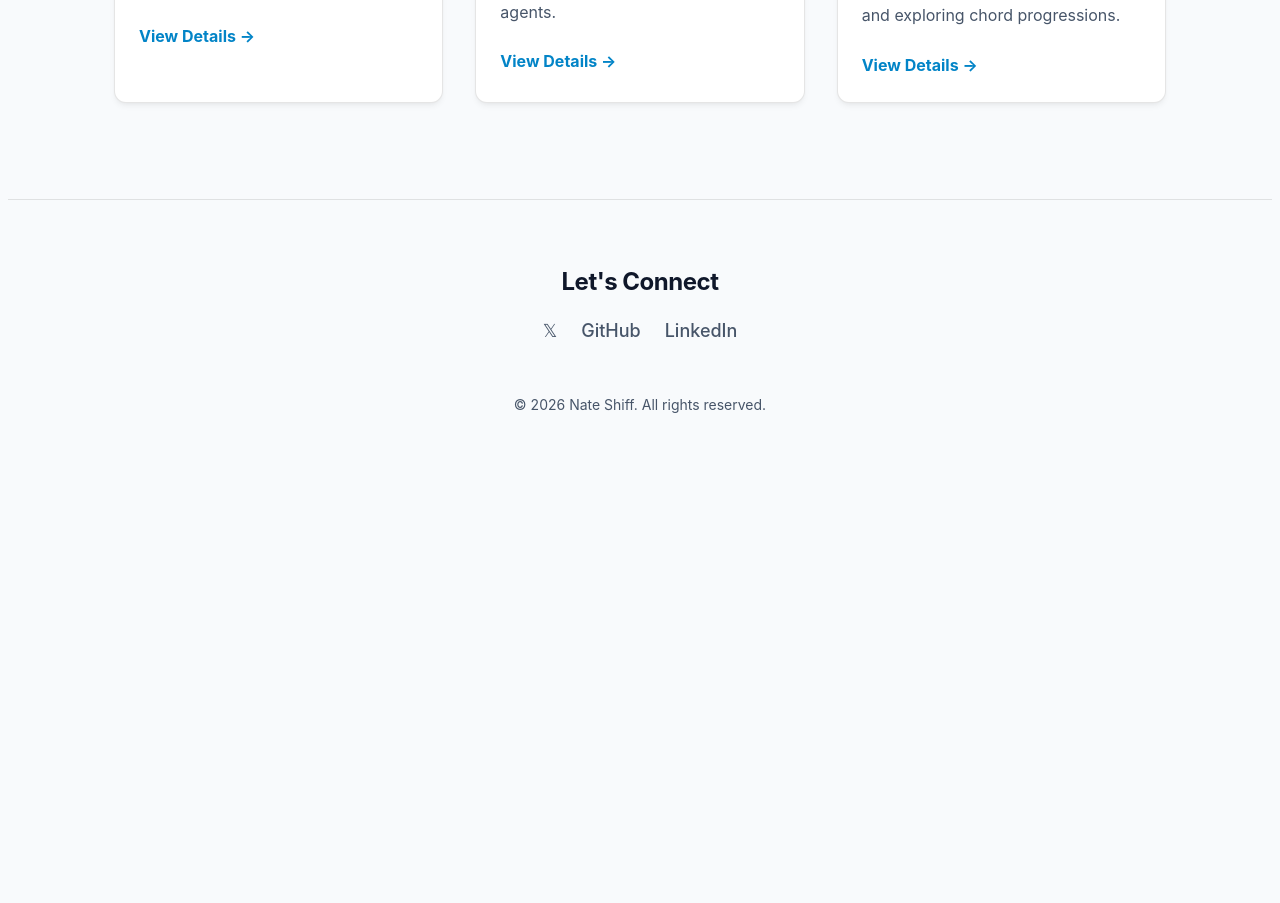
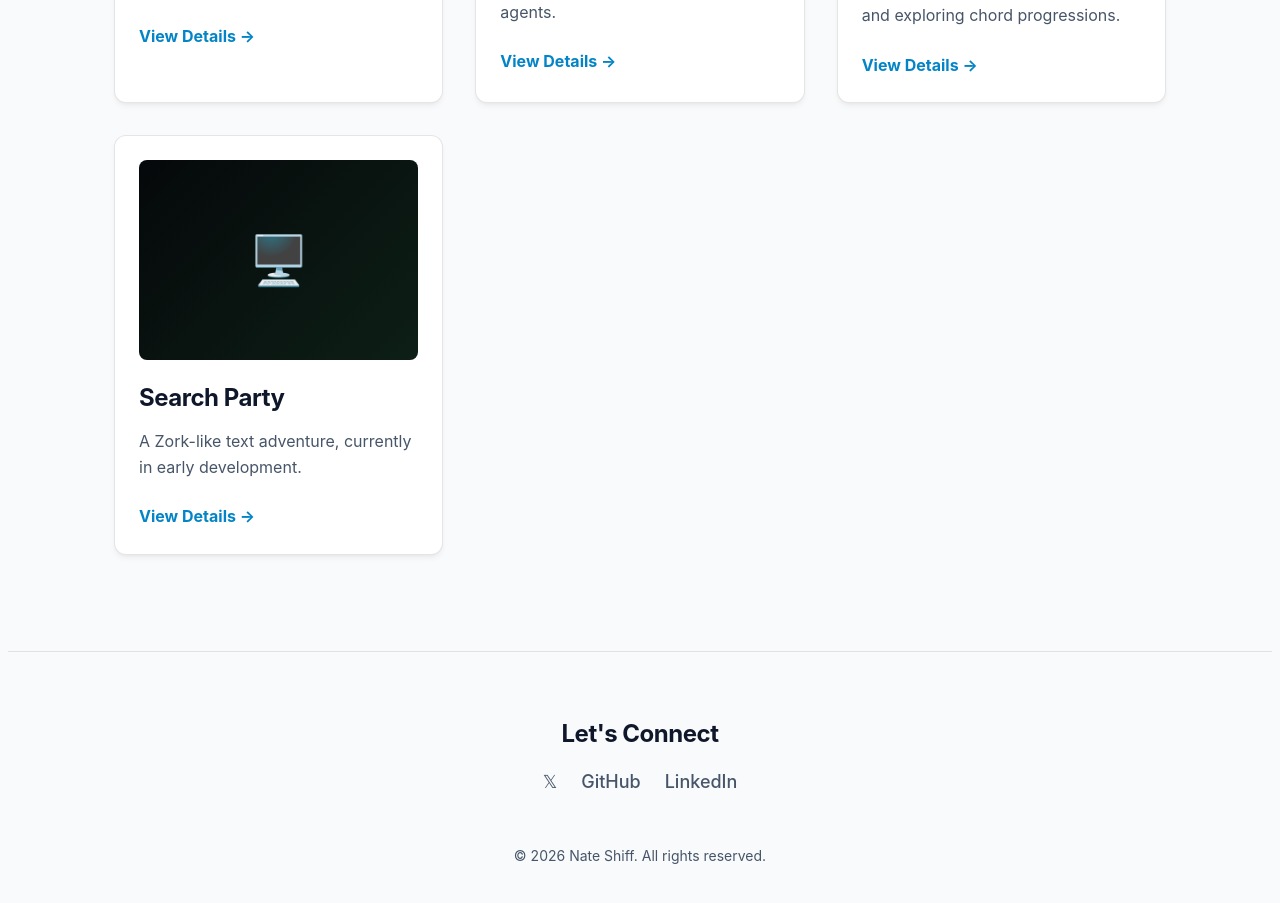
Before and after one commit to nshiff/nate-portfolio, a React (Vite) app: page / in a window 1280 px wide. Shown: the part 4300-5203 px from the top of the page. Before the commit the page ends 4772 px from the top, so only its background shows below. Built offline with nearby package versions, Linux system fonts and the light colour scheme.

Commit message:
feat: wip Search Party, a Zorklike game

```diff
--- /dev/null
+++ b/public/demo/zork-roguelike/index.html
@@ -0,0 +1,21 @@
+<!DOCTYPE html>
+<html lang="en">
+
+<head>
+  <meta charset="UTF-8">
+  <meta name="viewport" content="width=device-width, initial-scale=1.0">
+  <title>Search Party</title>
+  <style>
+    body {
+      border: 2px dashed red;
+    }
+  </style>
+</head>
+
+<body>
+  <p>hello, Search Party</p>
+
+  <script src="game.js"></script>
+</body>
+
+</html>
--- a/src/App.tsx
+++ b/src/App.tsx
@@ -24,6 +24,7 @@ import { Project15 } from './pages/Project15';
 import { Project16 } from './pages/Project16';
 import { Project18 } from './pages/Project18';
 import { Project19 } from './pages/Project19';
+import { Project20 } from './pages/Project20';
 import { ThemeProvider } from './components/theme-provider';
 import { ThemeToggle } from './components/ThemeToggle';
 
@@ -156,6 +157,10 @@ const router = createBrowserRouter([
         path: "/project/19",
         element: <Project19 />,
       },
+      {
+        path: "/project/20",
+        element: <Project20 />,
+      },
     ],
   },
 ]);
--- a/src/data/projects.ts
+++ b/src/data/projects.ts
@@ -165,6 +165,14 @@ export const projects: Project[] = [
     background: 'linear-gradient(135deg, #0F1115 0%, #1e2a24 100%)',
     category: 'Mathematics',
   },
+  {
+    id: '20',
+    title: 'Search Party',
+    description: 'A Zork-like text adventure, currently in early development.',
+    emoji: '🖥️',
+    background: 'linear-gradient(135deg, #05080a 0%, #0d1f16 100%)',
+    category: 'Miscellaneous',
+  },
 ];
 
 export const featuredProjects = projects.filter((p) => p.featured);
--- a/src/index.css
+++ b/src/index.css
@@ -173,6 +173,16 @@ section {
   }
 }
 
+.viz-container-20 {
+  height: 60vh;
+}
+
+@media (min-width: 768px) {
+  .viz-container-20 {
+    min-height: 500px;
+  }
+}
+
 /* Card Interior Components */
 .card-link {
   display: block;
--- /dev/null
+++ b/src/pages/Project20.tsx
@@ -0,0 +1,51 @@
+import { Link } from 'react-router';
+
+export function Project20() {
+    return (
+        <main style={{ flex: 1, padding: '2rem 0' }}>
+            <div className="container">
+                <Link to="/" style={{ display: 'inline-block', marginBottom: '2rem', color: 'var(--text-secondary)' }}>
+                    &larr; Back to Portfolio
+                </Link>
+
+                <div
+                    className="viz-container-20"
+                    style={{
+                        position: 'relative',
+                        width: '100%',
+                        background: 'rgba(255,255,255,0.05)',
+                        borderRadius: '12px',
+                        marginBottom: '3rem',
+                        overflow: 'hidden',
+                    }}>
+                    <iframe
+                        src="/demo/zork-roguelike/index.html"
+                        style={{
+                            position: 'absolute',
+                            top: 0,
+                            left: 0,
+                            width: '100%',
+                            height: '100%',
+                            border: 'none',
+                        }}
+                        title="Search Party Demo"
+                    />
+                </div>
+
+                <h1 style={{ fontSize: '2.5rem', marginBottom: '1rem', fontWeight: 700, lineHeight: 1.2 }}>Search Party</h1>
+
+                <div style={{ display: 'flex', gap: '1rem', marginBottom: '2rem', flexWrap: 'wrap' }}>
+                    <span style={{ padding: '0.25rem 0.75rem', background: 'rgba(6, 182, 212, 0.1)', color: 'var(--accent-color)', borderRadius: '999px', fontSize: '0.875rem' }}>Zork-like</span>
+                    <span style={{ padding: '0.25rem 0.75rem', background: 'rgba(6, 182, 212, 0.1)', color: 'var(--accent-color)', borderRadius: '999px', fontSize: '0.875rem' }}>Text Adventure</span>
+                    <span style={{ padding: '0.25rem 0.75rem', background: 'rgba(6, 182, 212, 0.1)', color: 'var(--accent-color)', borderRadius: '999px', fontSize: '0.875rem' }}>JavaScript</span>
+                </div>
+
+                <div style={{ color: 'var(--text-secondary)', fontSize: '1.125rem', lineHeight: '1.8', maxWidth: '800px' }}>
+                    <p>
+                        A Zork-like text adventure, currently in early development.
+                    </p>
+                </div>
+            </div>
+        </main>
+    );
+}
```
Also changed, not shown: public/demo/zork-roguelike/game.js (added, +10 -0 lines), 1 other file (tests, documents, lock files or other folders).
